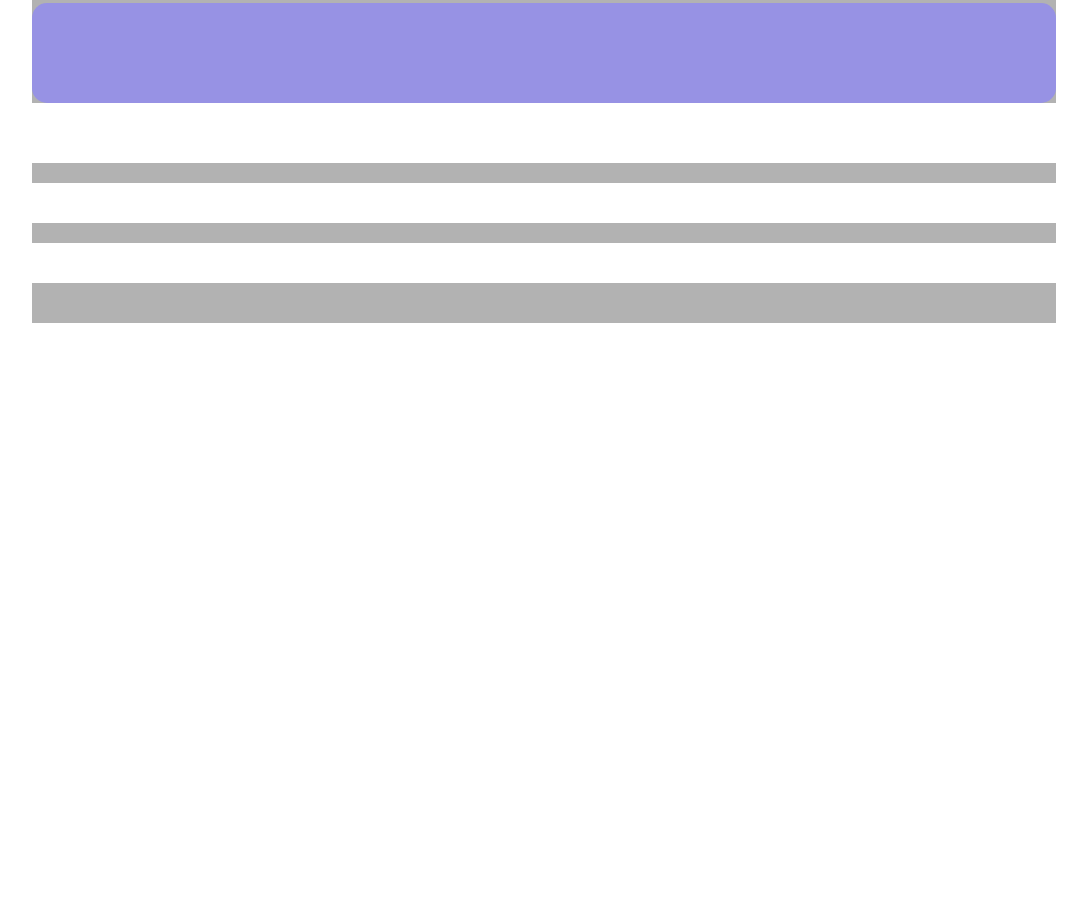
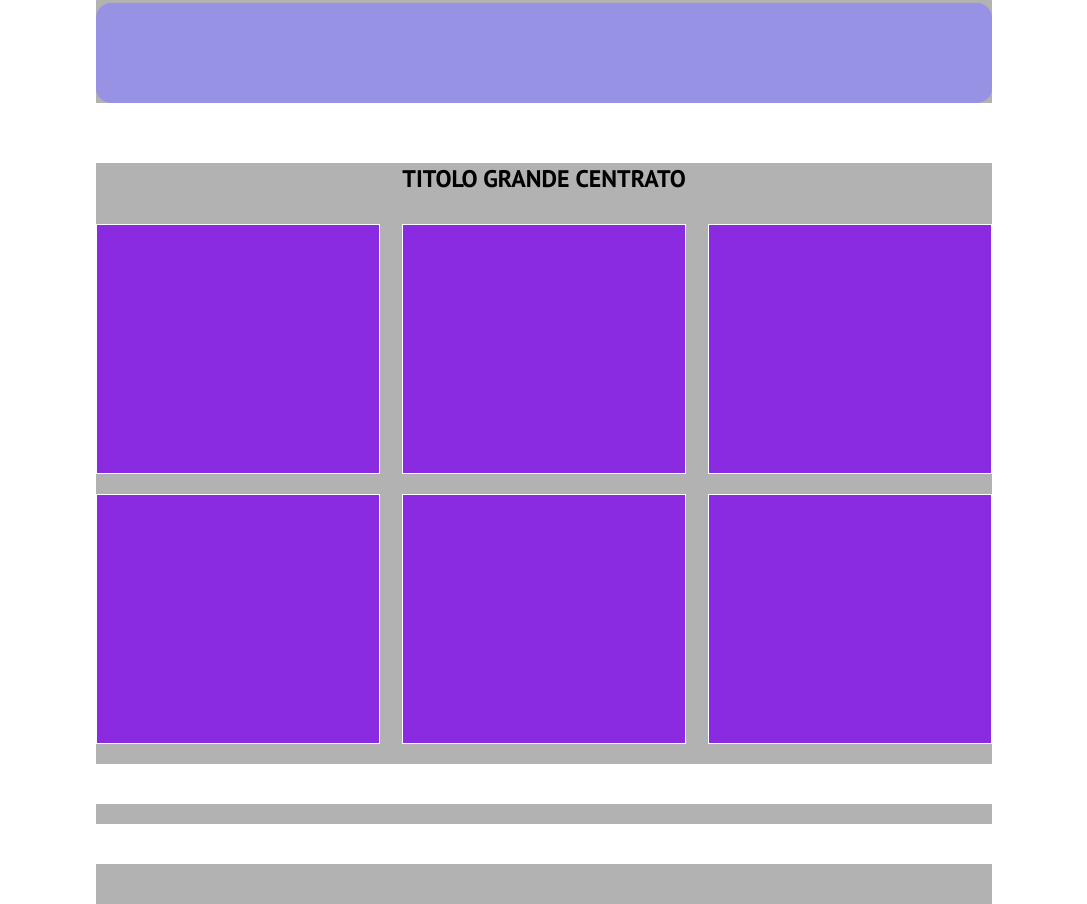
Before and after one commit to alessandraspalla/htmlcss-responsive-layout, a plain HTML site: page index.html in a window 1280 px wide. Shown: the part 1357-2261 px from the top of the page, without its empty margins (96-1183 px from the left). Before the commit the page ends 1680 px from the top, so only its background shows below. Drawn offline with Linux system fonts and the light colour scheme.

Commit message:
benefict section macrostruttura responsive

```diff
--- a/css/style.css
+++ b/css/style.css
@@ -115,10 +115,42 @@ section {
 }
 
 
+
+/* BENEFICT SECTION */
+h2 {
+    margin-bottom: 30px;
+    text-align: center;
+}
+
+    /* versione tablet */
+    @media screen and (min-width:768px) {
+        #benefitsec .row{
+            display: flex;
+            flex-wrap: wrap;
+            gap: 0 20px;
+        }
+
+        #benefitsec .card {
+            width: calc(50% - 10px);
+        }
+    }
+
+    /* versione tablet */
+    @media screen and (min-width:1024px) {
+        #benefitsec .row{
+            justify-content:space-between ;
+        }
+
+        #benefitsec .card {
+            width: calc((100% / 3) - 15px);
+        }
+    }
+
+
 /* VERSIONE DESKTOP GENERALI */
 @media screen and (min-width:1024px) {
     .container {
-        width: 80%;
+        width: 70%;
     }
 
 }
--- a/index.html
+++ b/index.html
@@ -106,8 +106,37 @@
         </section>
 
         <!-- benefits -->
-        <section>
+        <section id="benefitsec">
             <div class="container">
+                <h2>
+                    TITOLO GRANDE CENTRATO
+                </h2>
+
+                <div class="row">
+                <div class="card">
+
+                </div>
+
+                <div class="card">
+
+                </div>
+
+                <div class="card">
+
+                </div>
+
+                <div class="card">
+
+                </div>
+
+                <div class="card">
+
+                </div>
+
+                <div class="card">
+
+                </div>
+                </div>
 
             </div>
         </section>
```
